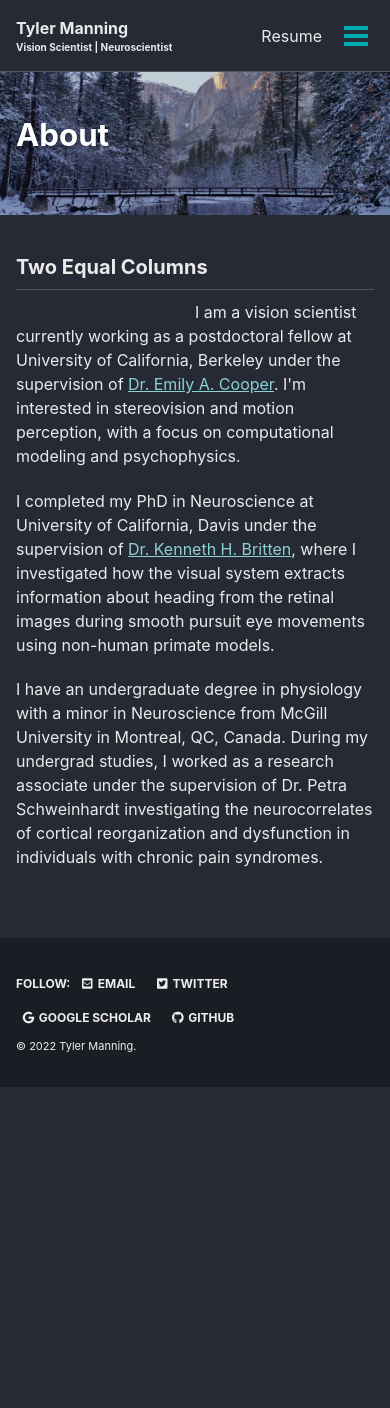
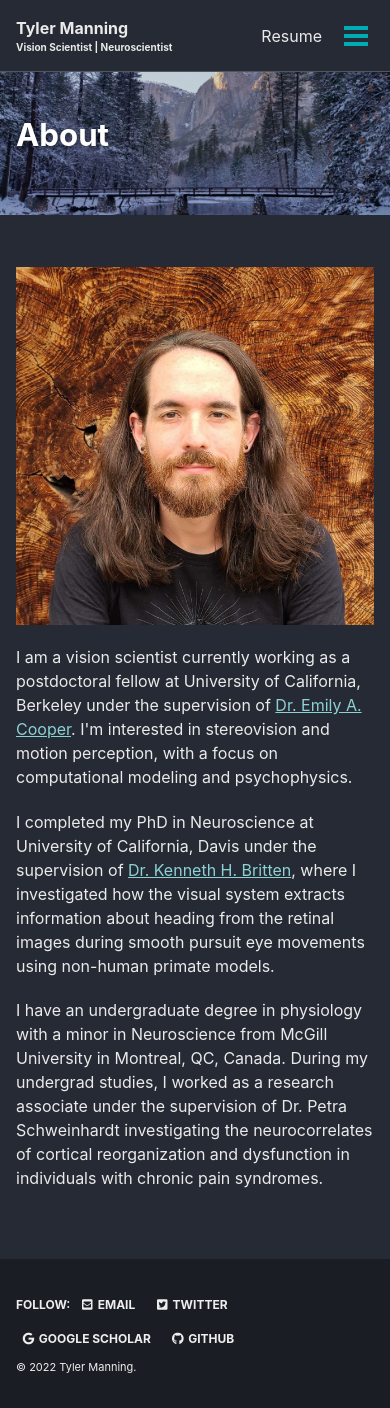
Before and after one commit to tsmanning/tsmanning.github.io, a Jekyll site: the page built from index.html, in a window 390 px wide. Built offline with Jekyll 4.4.1, drawn with Linux system fonts in a browser that asks for light colours; cached includes are drawn as plain includes; the list of posts is cut into pages by our own code; before the commit the page ends 1087 px from its top, so only the background shows below that.

```diff
--- a/index.html
+++ b/index.html
@@ -52,15 +52,20 @@ feature_row:
   display: table;
   clear: both;
 }
+
+/* Responsive layout - makes the two columns stack on top of each other instead of next to each other */
+@media screen and (max-width: 600px) {
+  .column {
+    width: 100%;
+  }
+}
 </style>
 </head>
 <body>
 
-<h2>Two Equal Columns</h2>
-
 <div class="row">
   <div class="column"></div>
-
+    <img src="/assets/images/photo_2021-08-09_09-49-12.jpg" alt="headshot" class="center">
   <div class="column"></div>
     <p>I am a vision scientist currently working as a postdoctoral fellow at University of California, Berkeley
       under the supervision of <a href="http://www.emilyacooper.org/">Dr. Emily A. Cooper</a>. I'm interested in stereovision and
```
